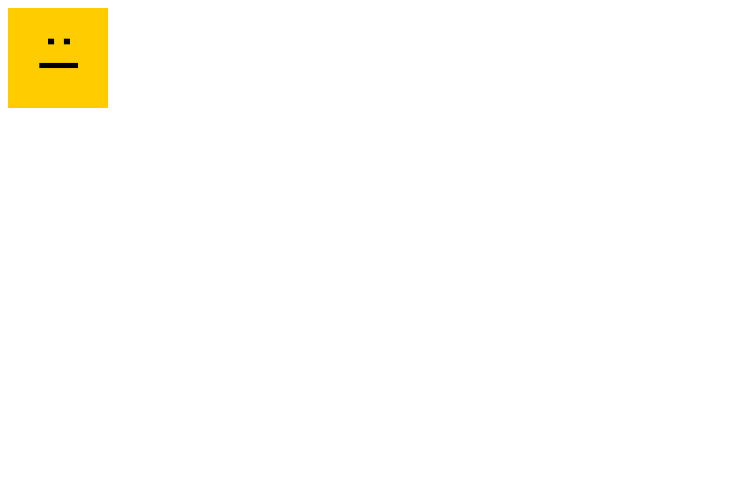
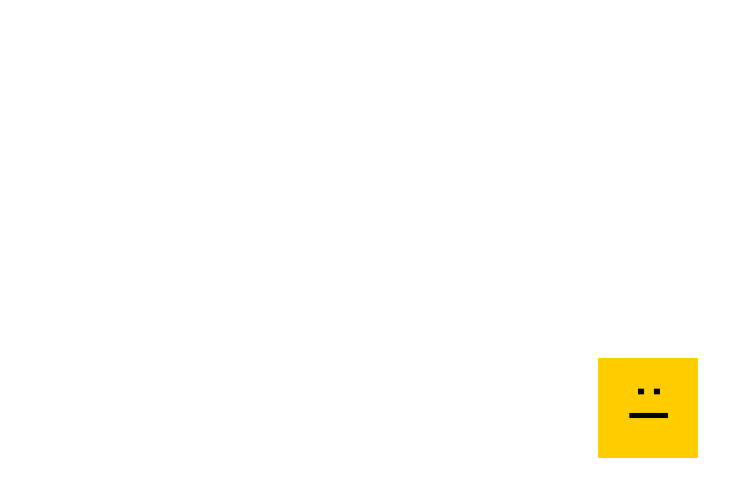
Before and after one commit to MariaSernaZ/modulo-2-leccion-8, a plain HTML site: page index.html in a window 1280 px wide. Shown: the whole page, without its empty margins (0-753 px from the left). Drawn offline with Linux system fonts and the light colour scheme.

Commit message:
change face position

```diff
--- a/style.css
+++ b/style.css
@@ -1,3 +1,11 @@
+.page {
+  height: 100vh;
+  width: 100vw;
+  display: flex;
+  justify-content: center;
+  align-items: center;
+}
+
 .head {
   background: #fc0;
   height: 100px;
```
